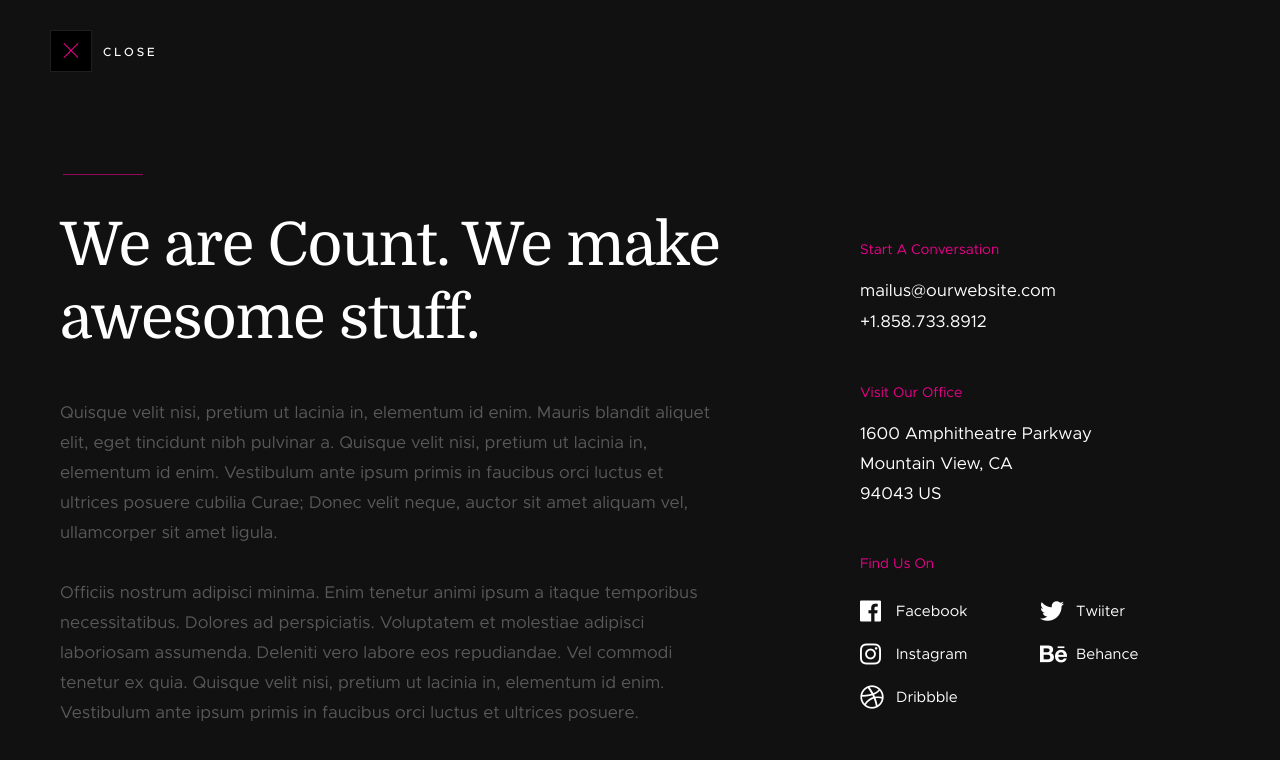
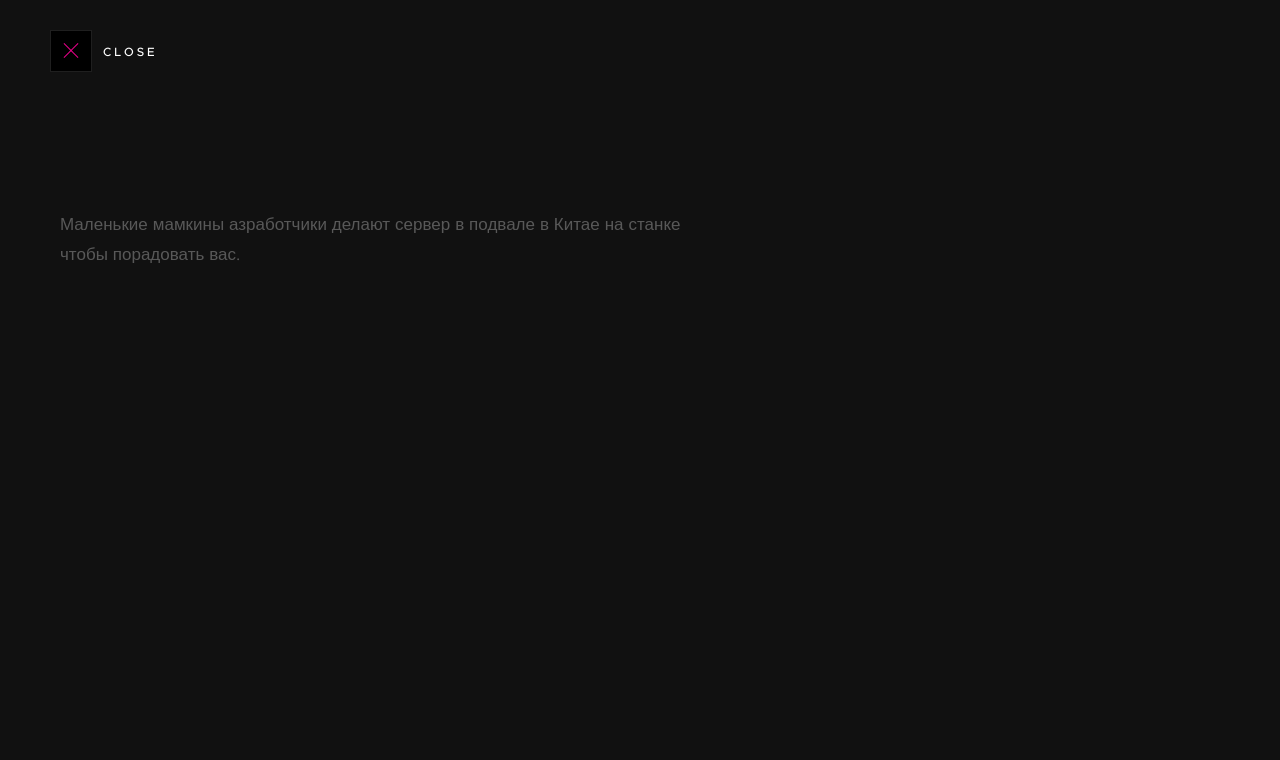
Before and after one commit to remleri/test2, a plain HTML site: page index-slides.html in a window 1280 px wide. Both pictures are taken after a click on the link 71 px from the left and 51 px from the top of the page. Drawn offline with Linux system fonts and the light colour scheme.

Commit message:
Update index-slides.html

```diff
--- a/index-slides.html
+++ b/index-slides.html
@@ -131,68 +131,13 @@
         <div class="row info-wrapper">
 
             <div class="col-seven tab-full info-main">
-                <h1>We are Count. We make awesome stuff.</h1>
-                <p>
-                Quisque velit nisi, pretium ut lacinia in, elementum id enim. Mauris blandit aliquet elit,
-                eget tincidunt nibh pulvinar a. Quisque velit nisi, pretium ut lacinia in, elementum id enim.
-                Vestibulum ante ipsum primis in faucibus orci luctus et ultrices posuere cubilia Curae;
-                Donec velit neque, auctor sit amet aliquam vel, ullamcorper sit amet ligula.
-                </p>
+                <h1</h1>
+                <p> Маленькие мамкины азработчики делают сервер в подвале в Китае на станке
+                чтобы порадовать вас. </p>
 
-                <p>
-                Officiis nostrum adipisci minima. Enim tenetur animi ipsum a itaque temporibus necessitatibus.
-                Dolores ad perspiciatis. Voluptatem et molestiae adipisci laboriosam assumenda. Deleniti vero
-                labore eos repudiandae. Vel commodi tenetur ex quia. Quisque velit nisi, pretium ut lacinia in,
-                elementum id enim. Vestibulum ante ipsum primis in faucibus orci luctus et ultrices posuere.
-                </p>
             </div>
 
             <div class="col-four tab-full pull-right info-contact">
-
-                <div class="info-block">
-                    <h3>Start A Conversation</h3>
-                    <p>
-                        <a href="mailto:#0" class="info-email">mailus@ourwebsite.com</a><br>
-                        <a href="tel:+18587338912" class="'info-phone">+1.858.733.8912</a>
-                    </p>
-                </div>
-
-                <div class="info-block">
-                    <h3>Visit Our Office</h3>
-
-                    <p class="info-address">
-                        1600 Amphitheatre Parkway<br>
-                        Mountain View, CA<br>
-                        94043 US
-                    </p>
-                </div>
-
-                <div class="info-block">
-                    <h3>Find Us On</h3>
-
-                    <ul class="info-social">
-                        <li>
-                            <a href="#0"><i class="fab fa-facebook" aria-hidden="true"></i>
-                            <span>Facebook</span></a>
-                        </li>
-                        <li>
-                            <a href="#0"><i class="fab fa-twitter" aria-hidden="true"></i>
-                            <span>Twiiter</span></a>
-                        </li>
-                        <li>
-                            <a href="#0"><i class="fab fa-instagram" aria-hidden="true"></i>
-                            <span>Instagram</span></a>
-                        </li>
-                        <li>
-                            <a href="#0"><i class="fab fa-behance" aria-hidden="true"></i>
-                            <span>Behance</span></a>
-                        </li>
-                        <li>
-                            <a href="#0"><i class="fab fa-dribbble" aria-hidden="true"></i>
-                            <span>Dribbble</span></a>
-                        </li>
-                    </ul>
-                </div>
 
             </div>  <!-- end info contact -->
 
```
